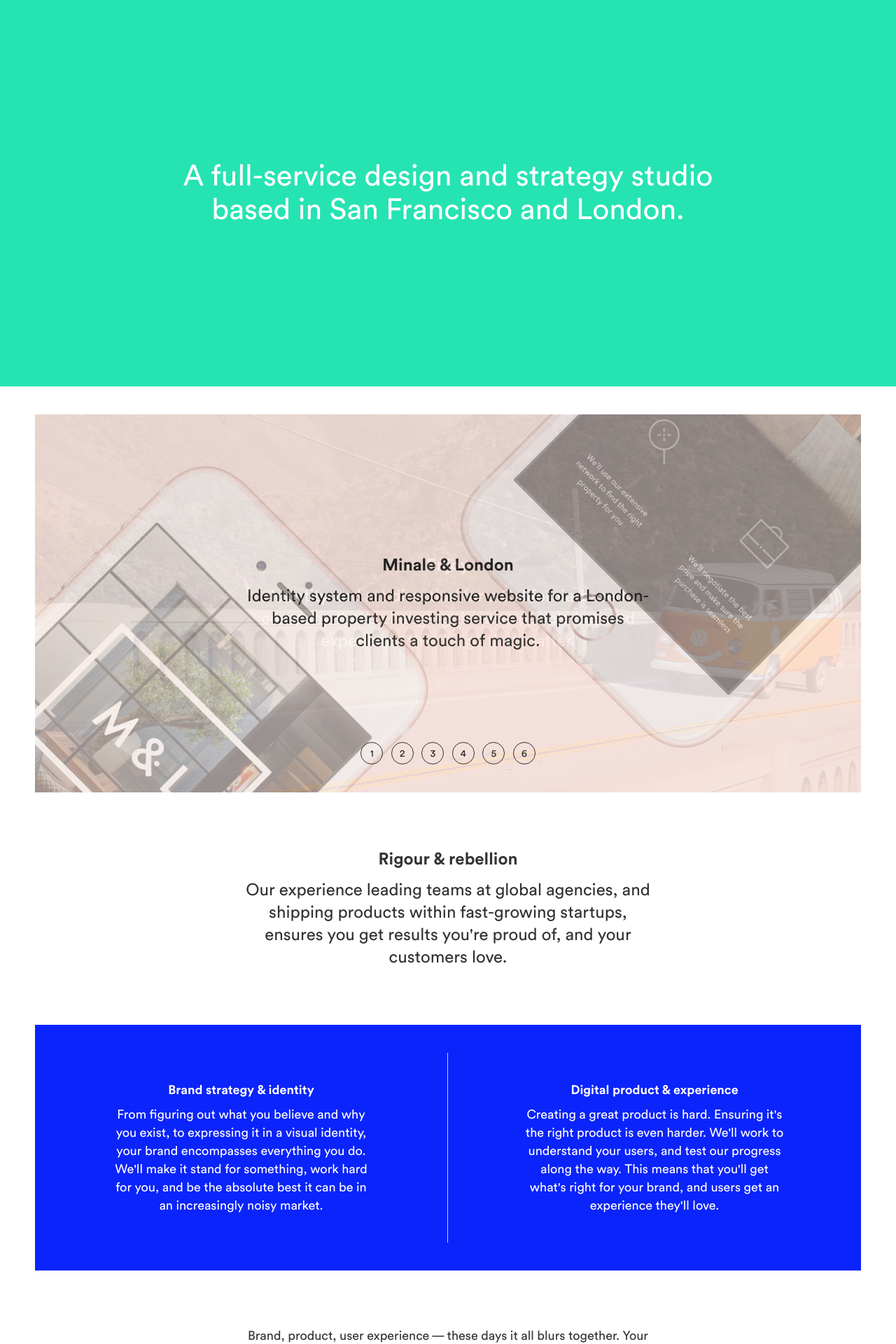
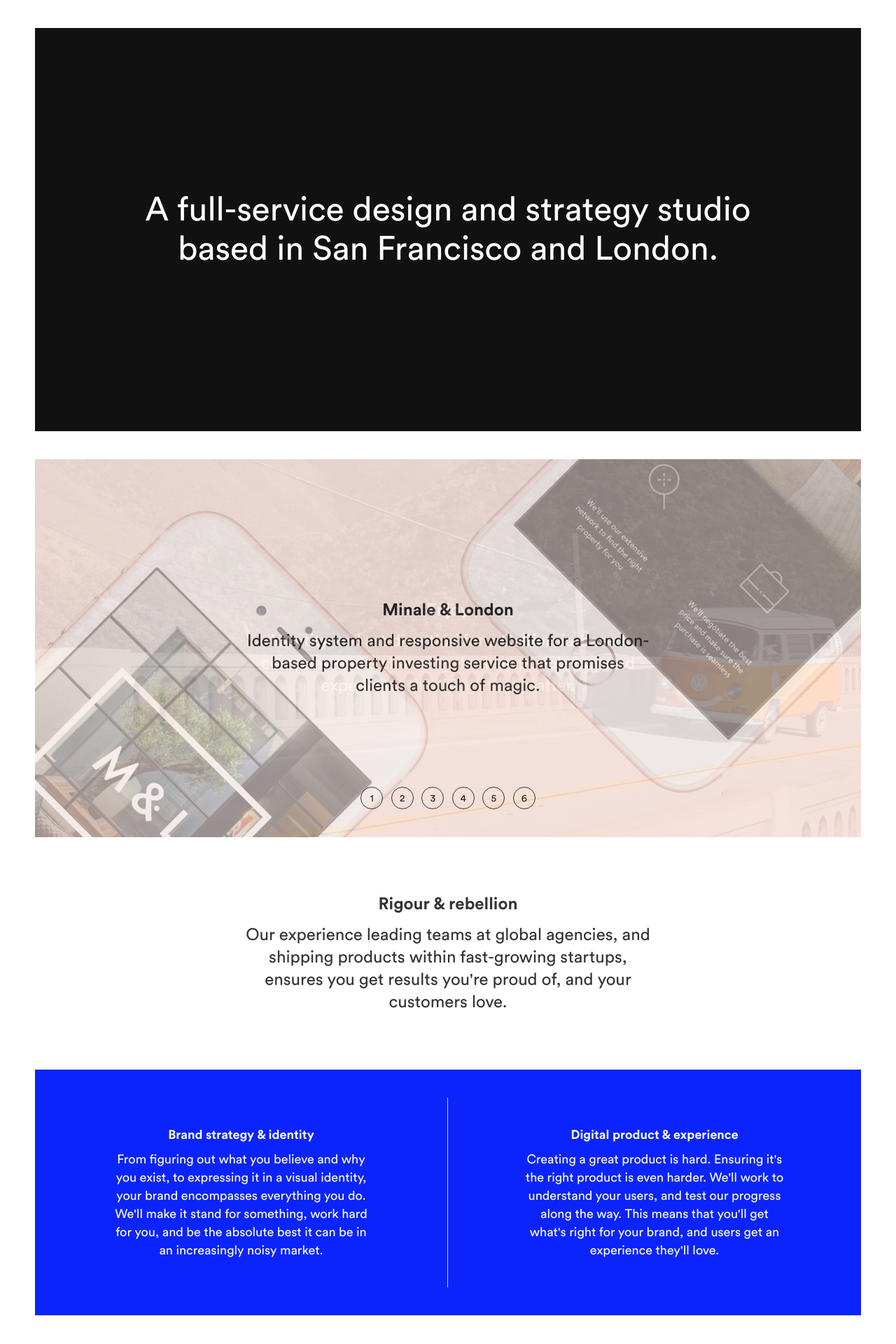
Before and after one commit to anothertompetty/work-we-do-site, a Jekyll site: the page built from index.html, in a window 1280 px wide. Shown: the top 1920 px of the page at 70% size. Built offline with Jekyll 4.4.1, drawn with Linux system fonts in a browser that asks for light colours; some web fonts are replaced.

Commit message:
updating home page

```diff
--- a/_layouts/home.html
+++ b/_layouts/home.html
@@ -2,12 +2,6 @@
 layout: default
 ---
 
-<div class="intro">
-  <h1 class="intro__inner u-text-x-large u-text-normal u-center u-text-center">
-    A full-service design and strategy studio based in San Francisco and London.
-  </h1>
-</div>
-
 <div class="site-wrapper">
   {{ content }}
 </div>
--- a/_sass/_intro.scss
+++ b/_sass/_intro.scss
@@ -1,12 +1,12 @@
 .intro {
   width: 100%;
   padding: $space-x-large * 2.5 $space-medium;
-  background-color: #26E3B2;
+  background-color: #111111;
   color: white;
 }
 
 .intro__inner {
-  max-width: 780px;
+  max-width: 880px;
 }
 
 @media screen and (max-width: $width-mobile) {
--- a/_sass/_variables.scss
+++ b/_sass/_variables.scss
@@ -5,12 +5,12 @@
 $font-weight-normal: 400;
 $font-weight-heavy: 700;
 
-$text-x-large: 42px;
+$text-x-large: 48px;
 $text-large: 24px;
 $text-medium: 18px;
 $text-small: 14px;
 
-$line-height-x-large: 48px;
+$line-height-x-large: 56px;
 $line-height-large: 32px;
 $line-height-medium: 26px;
 $line-height-small: 18px;
--- a/index.html
+++ b/index.html
@@ -1,6 +1,12 @@
 ---
 layout: home
 ---
+
+<div class="intro u-margin-Tl">
+  <h1 class="intro__inner u-text-x-large u-text-normal u-center u-text-center">
+    A full-service design and strategy studio based in San Francisco and London.
+  </h1>
+</div>
 
 <div class="owl-carousel">
   <div id="work" class="stage stage--enjoy u-padding-Hl u-margin-Tl" data-hash="1">
```
